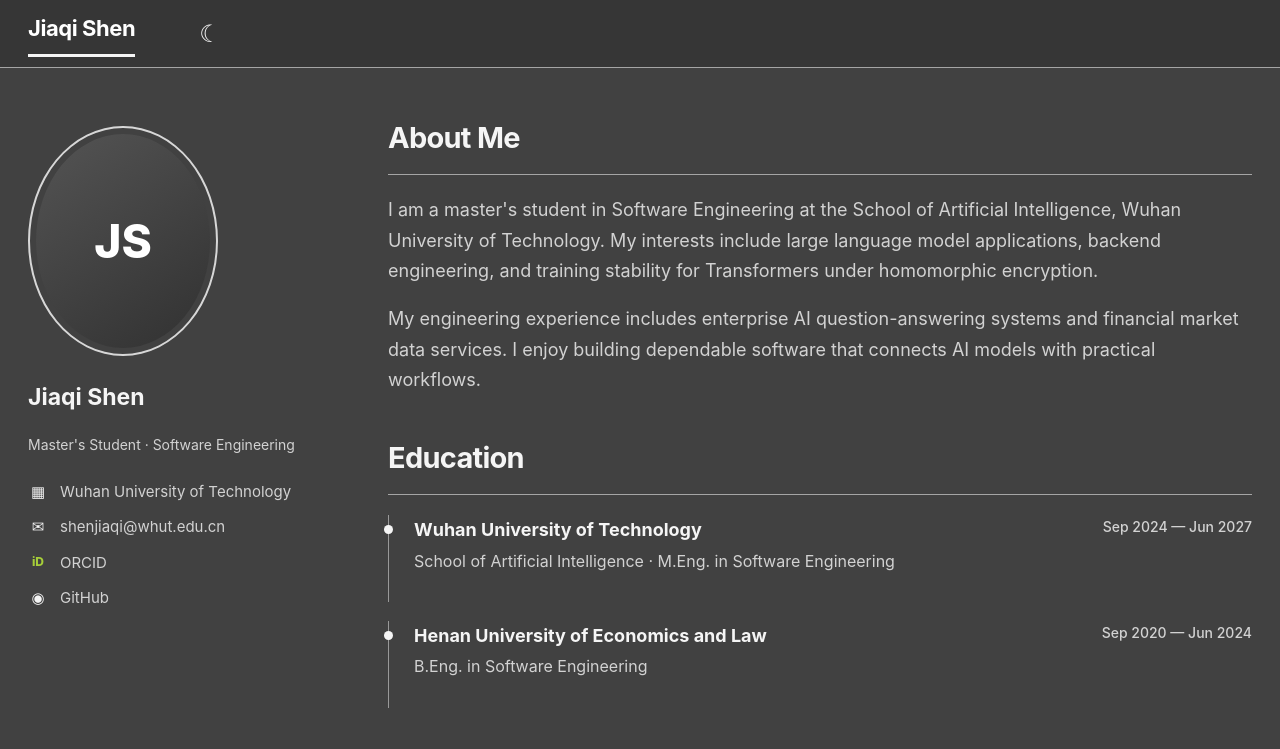
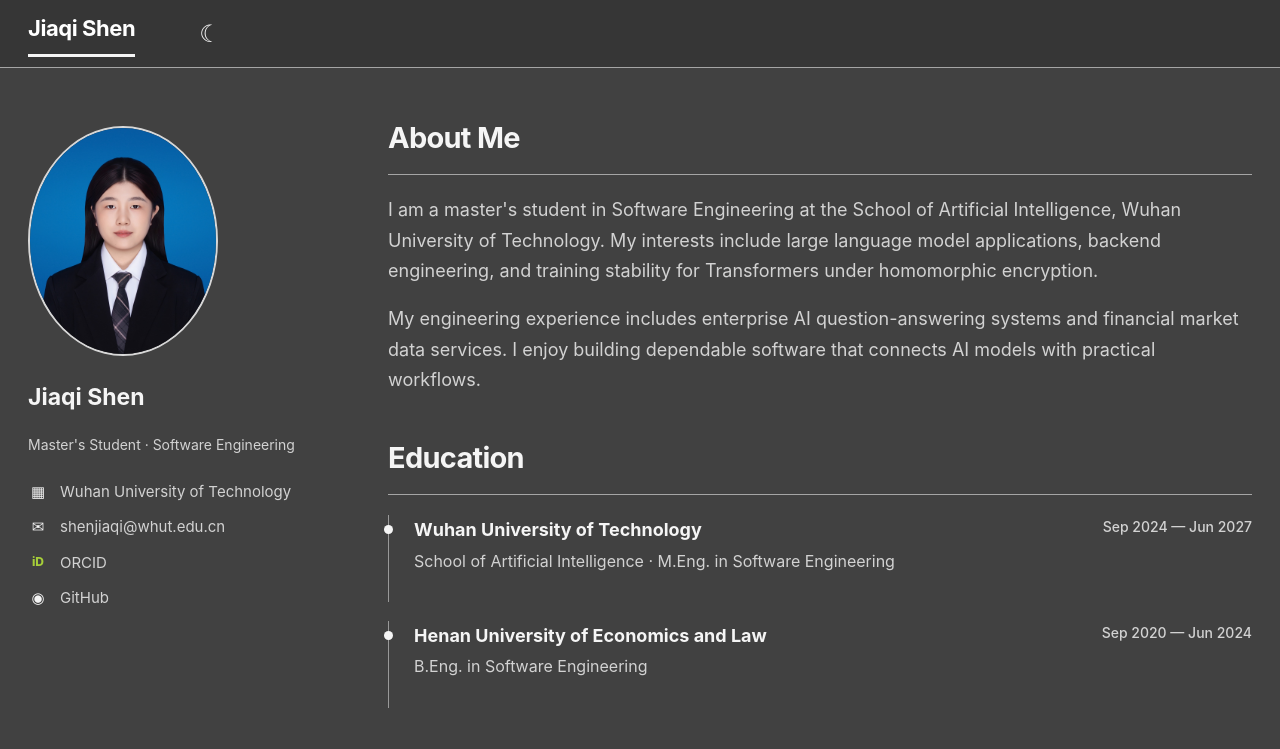
Before and after one commit to JiaqShen/JiaqShen.github.io, a plain HTML site: page index.html in a window 1280 px wide. Shown: the top 749 px of the page. Drawn offline with Linux system fonts and the light colour scheme.

Commit message:
Update index.html

```diff
--- a/index.html
+++ b/index.html
@@ -69,7 +69,8 @@
   </header>
   <div class="layout" id="top">
     <aside>
-      <div class="portrait" aria-label="Jiaqi Shen portrait placeholder">JS</div>
+      <!-- <div class="portrait" aria-label="Jiaqi Shen portrait placeholder">JS</div> -->
+      <img class="portrait" src="profile.jpg" alt="Jiaqi Shen">
       <h1 class="name">Jiaqi Shen</h1>
       <p class="role">Master's Student · Software Engineering</p>
       <a class="side-link" href="https://www.whut.edu.cn/" target="_blank" rel="noopener noreferrer"><span class="icon">▦</span>Wuhan University of Technology</a>
```
